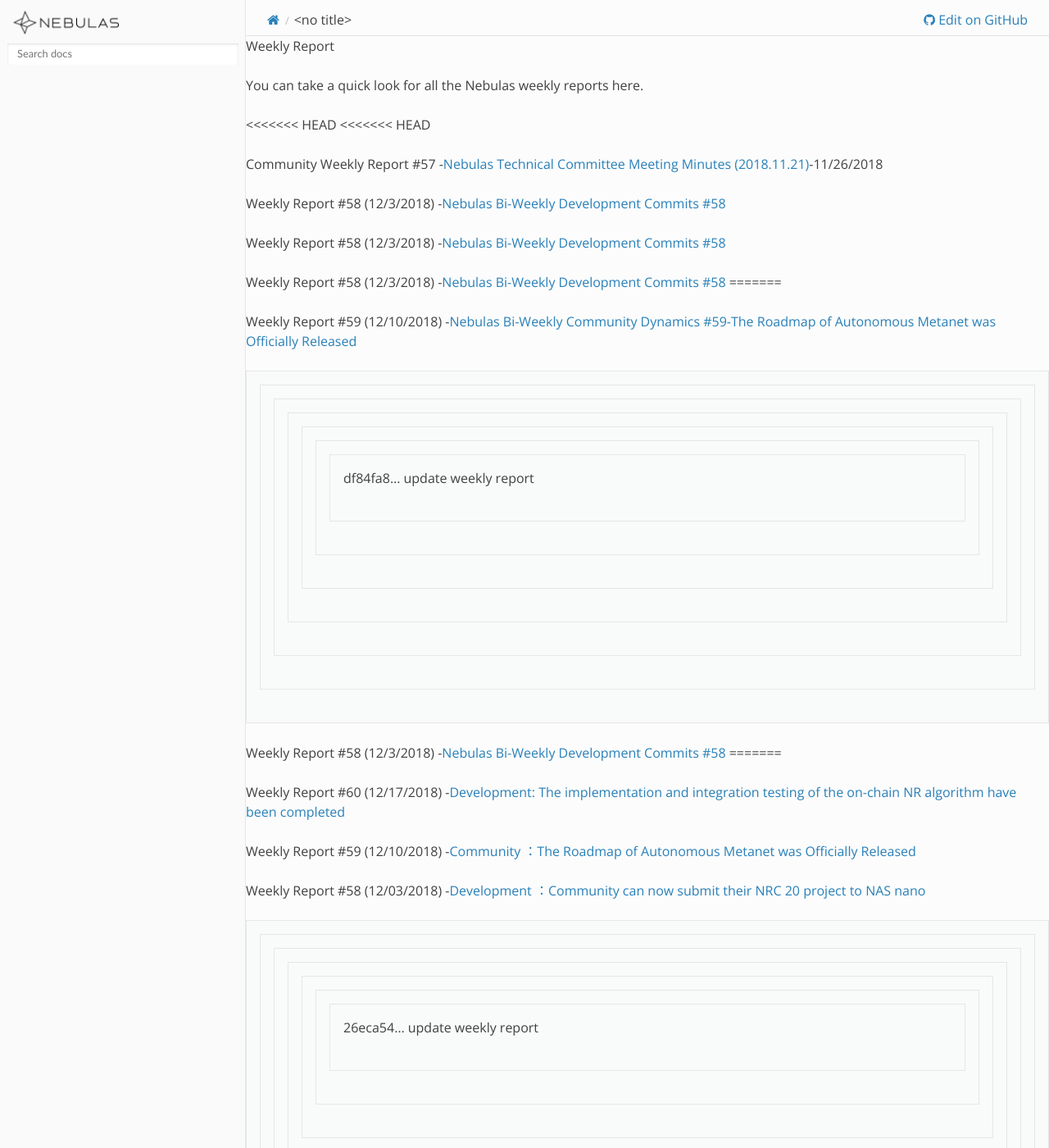
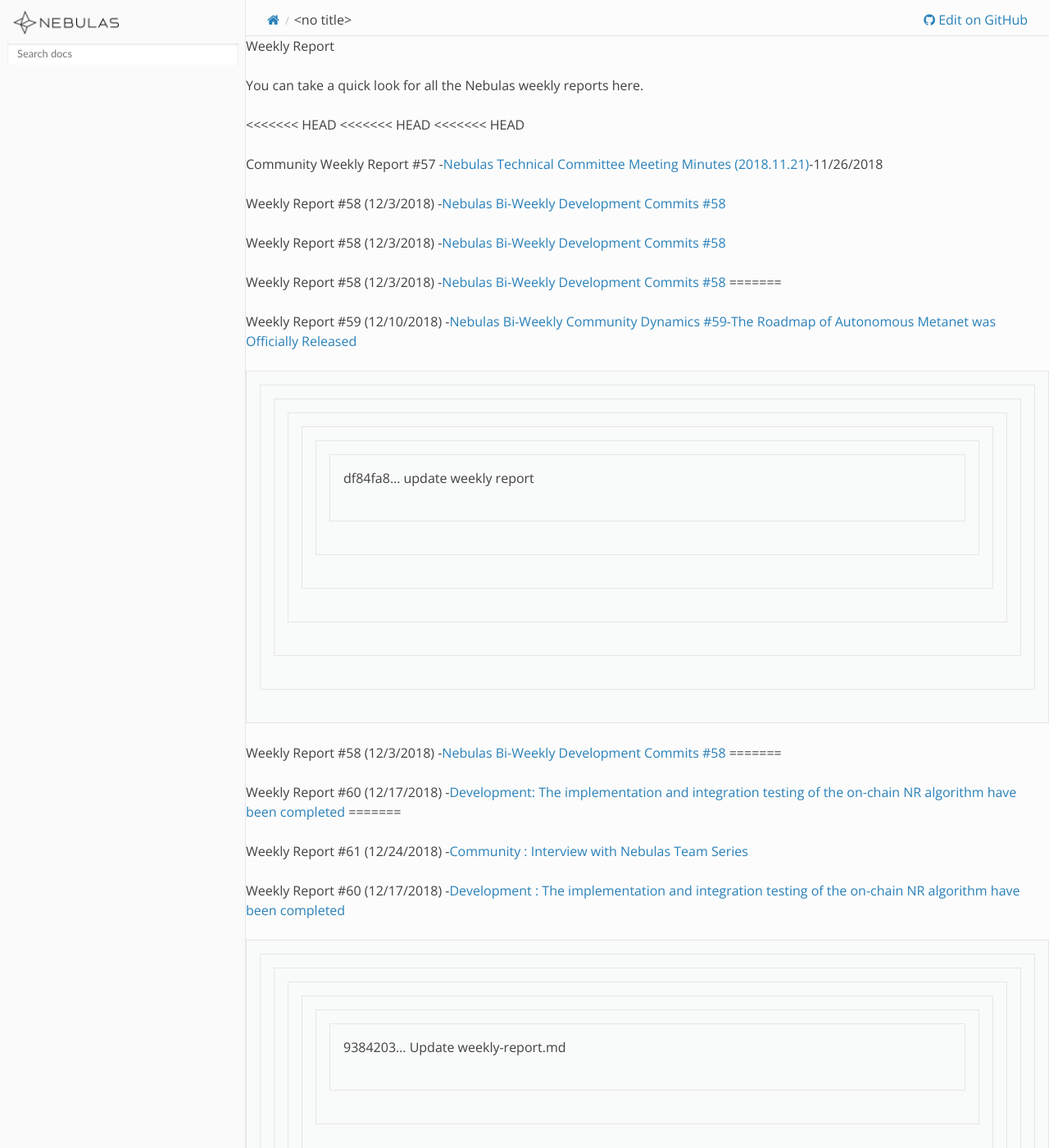
Before and after one commit to nebulasio/nebdocs, a Sphinx documentation site: the page built from docs/community/weekly-report.md, in a window 1280 px wide and 1400 px high. Shown: the whole window at 82% size. Built offline with Sphinx 7.4.7 and the Read the Docs theme 2.0.0, drawn with Linux system fonts in a browser that asks for light colours; pages that are not in the unit, such as notebooks, are missing from menus.

Commit message:
Update weekly-report.md

```diff
--- a/docs/community/weekly-report.md
+++ b/docs/community/weekly-report.md
@@ -2,6 +2,7 @@
 
 You can take a quick look for all the Nebulas weekly reports here.
 
+<<<<<<< HEAD
 <<<<<<< HEAD
 <<<<<<< HEAD
 - Community Weekly Report #57 -[Nebulas Technical Committee Meeting Minutes (2018.11.21)](https://medium.com/nebulasio/nebulas-bi-weekly-community-dynamic-57-5c2bd5e55123)-11/26/2018
@@ -14,6 +15,10 @@
 - Weekly Report #58 (12/3/2018) -[Nebulas Bi-Weekly Development Commits #58](https://medium.com/@bitsclubPCTA/6319876bde9d)
 =======
 - Weekly Report #60 (12/17/2018) -[Development: The implementation and integration testing of the on-chain NR algorithm have been completed](https://medium.com/nebulasio/nebulas-bi-weekly-development-commits-60-62557de76f08)
+=======
+- Weekly Report #61 (12/24/2018) -[Community : Interview with Nebulas Team Series](https://medium.com/nebulasio/nebulas-bi-weekly-community-dynamics-61-e209af7a1ef2)
+- Weekly Report #60 (12/17/2018) -[Development : The implementation and integration testing of the on-chain NR algorithm have been completed](https://medium.com/nebulasio/nebulas-bi-weekly-development-commits-60-62557de76f08)
+>>>>>>> 9384203... Update weekly-report.md
 - Weekly Report #59 (12/10/2018) -[Community ：The Roadmap of Autonomous Metanet was Officially Released](https://medium.com/nebulasio/nebulas-bi-weekly-community-dynamics-59-f580bdc554e2)
 - Weekly Report #58 (12/03/2018) -[Development ：Community can now submit their NRC 20 project to NAS nano](https://medium.com/@bitsclubPCTA/6319876bde9d)
 >>>>>>> 26eca54... update weekly report
```
